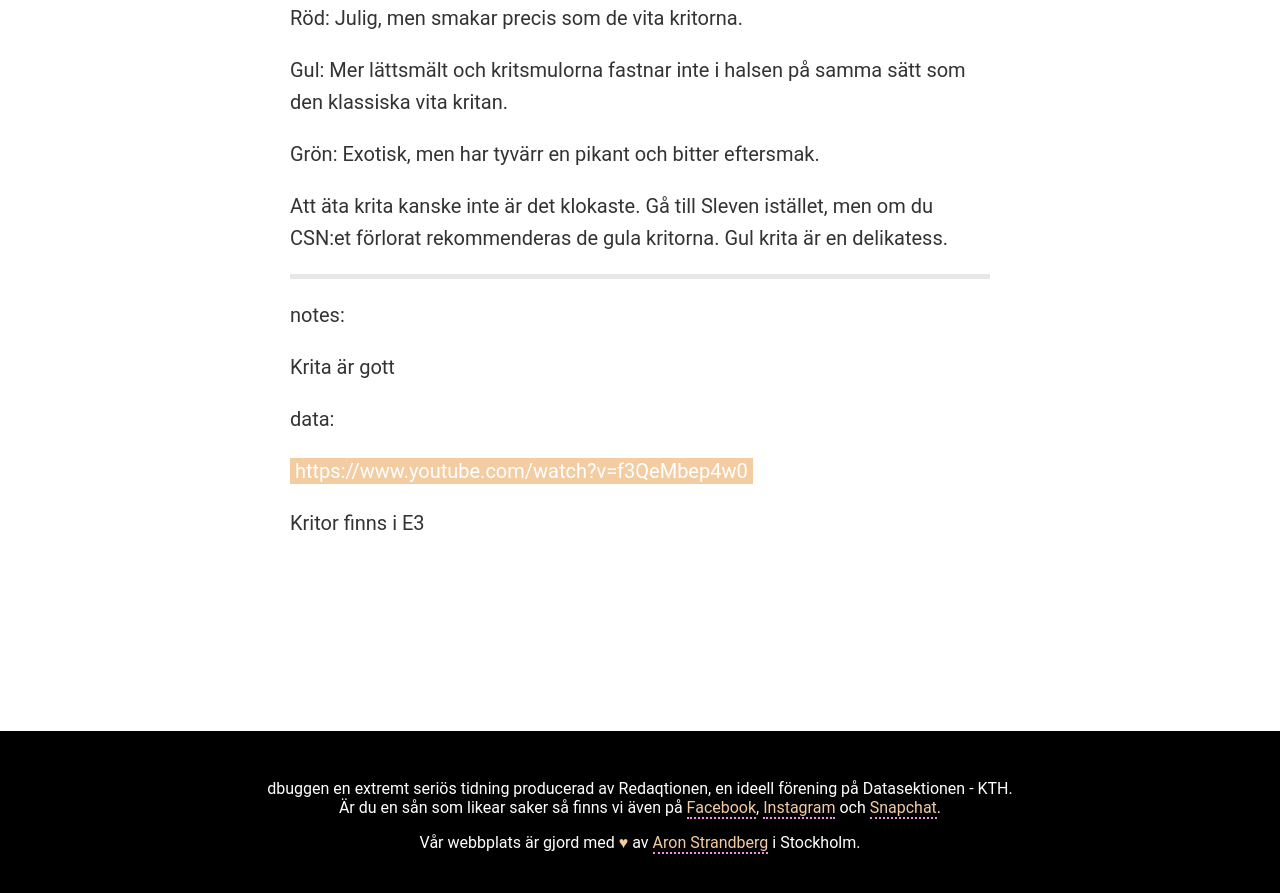
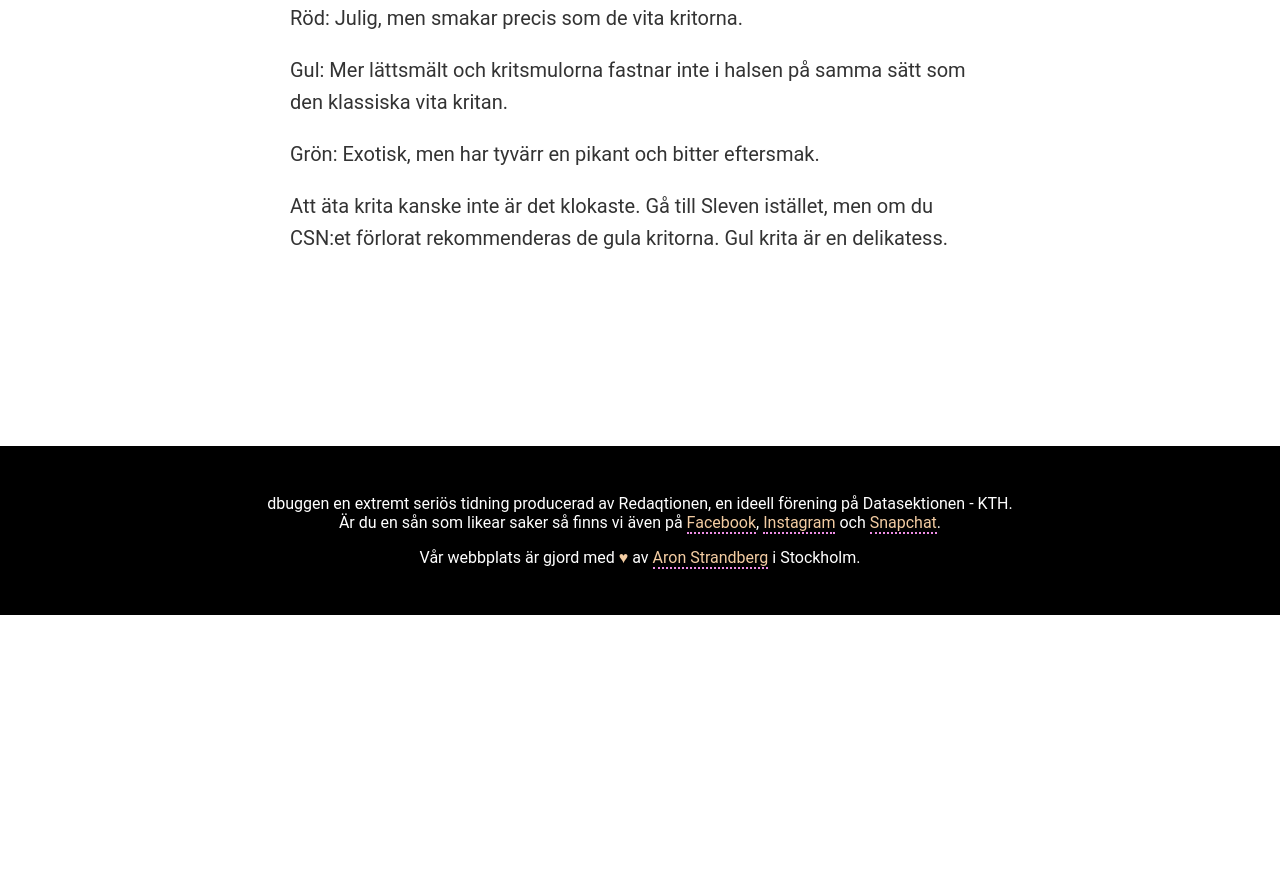
Before and after one commit to datasektionen/dbuggen, a Jekyll site: the page built from _posts/2023-12-13-4-dbuggen-testar.md, in a window 1280 px wide and 900 px high, scrolled down 883 px. Shown: the top 893 px of the window. Built offline with Jekyll 4.4.1, drawn with Linux system fonts in a browser that asks for light colours; after the commit the page ends 1498 px from its top, so only the background shows below that.

Commit message:
fix: remove notes

```diff
--- a/_posts/2023-12-13-4-dbuggen-testar.md
+++ b/_posts/2023-12-13-4-dbuggen-testar.md
@@ -15,18 +15,3 @@ Gul: Mer lättsmält och kritsmulorna fastnar inte i halsen på samma sätt som
 Grön: Exotisk, men har tyvärr en pikant och bitter eftersmak.
 
 Att äta krita kanske inte är det klokaste. Gå till Sleven istället, men om du CSN:et förlorat rekommenderas de gula kritorna. Gul krita är en delikatess.
-
-
-
----
-
-notes:
-
-Krita är gott
-
-data:
-
-[https://www.youtube.com/watch?v=f3QeMbep4w0](https://www.youtube.com/watch?v=f3QeMbep4w0
-)
-
-Kritor finns i E3
```
